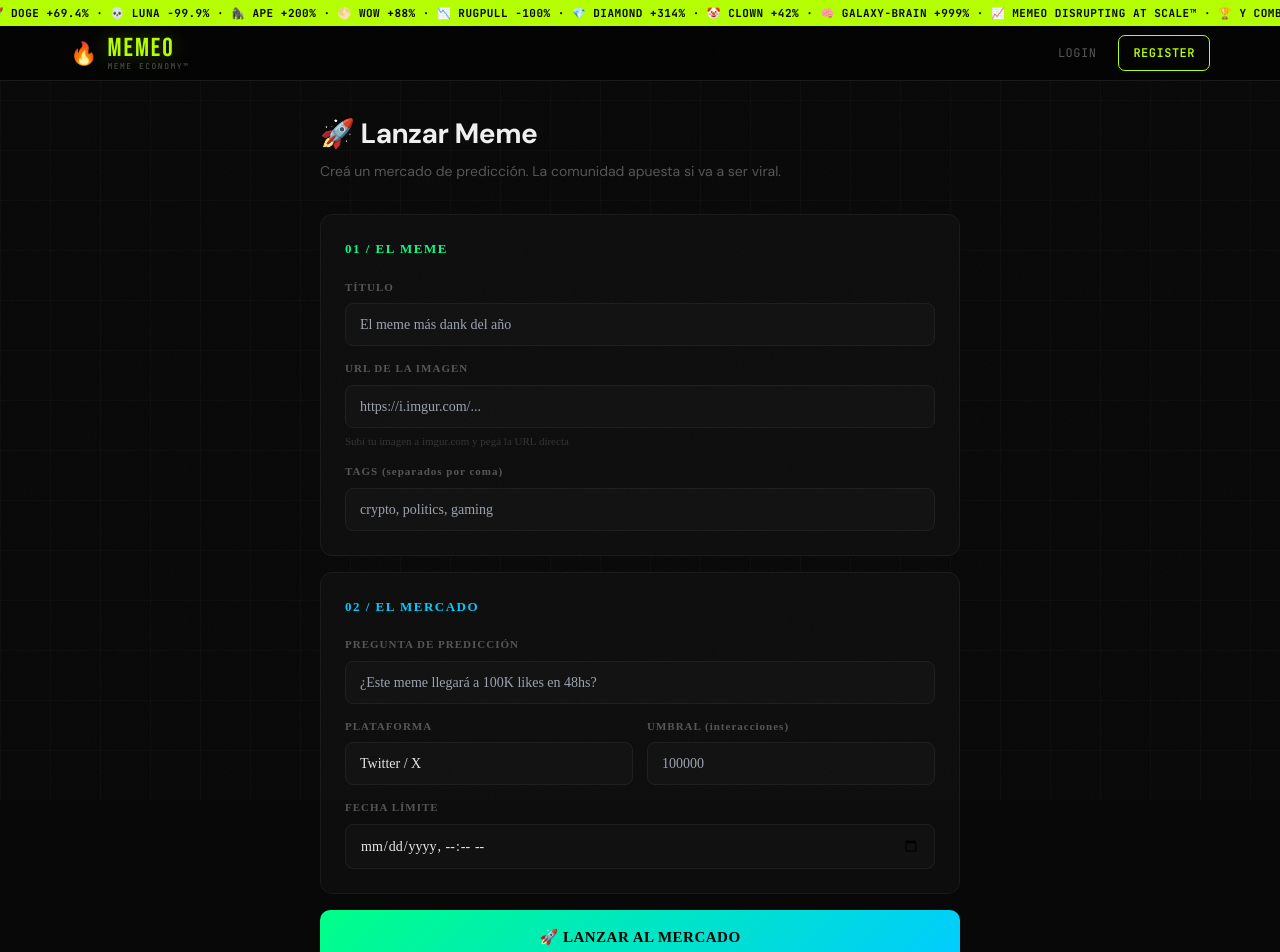
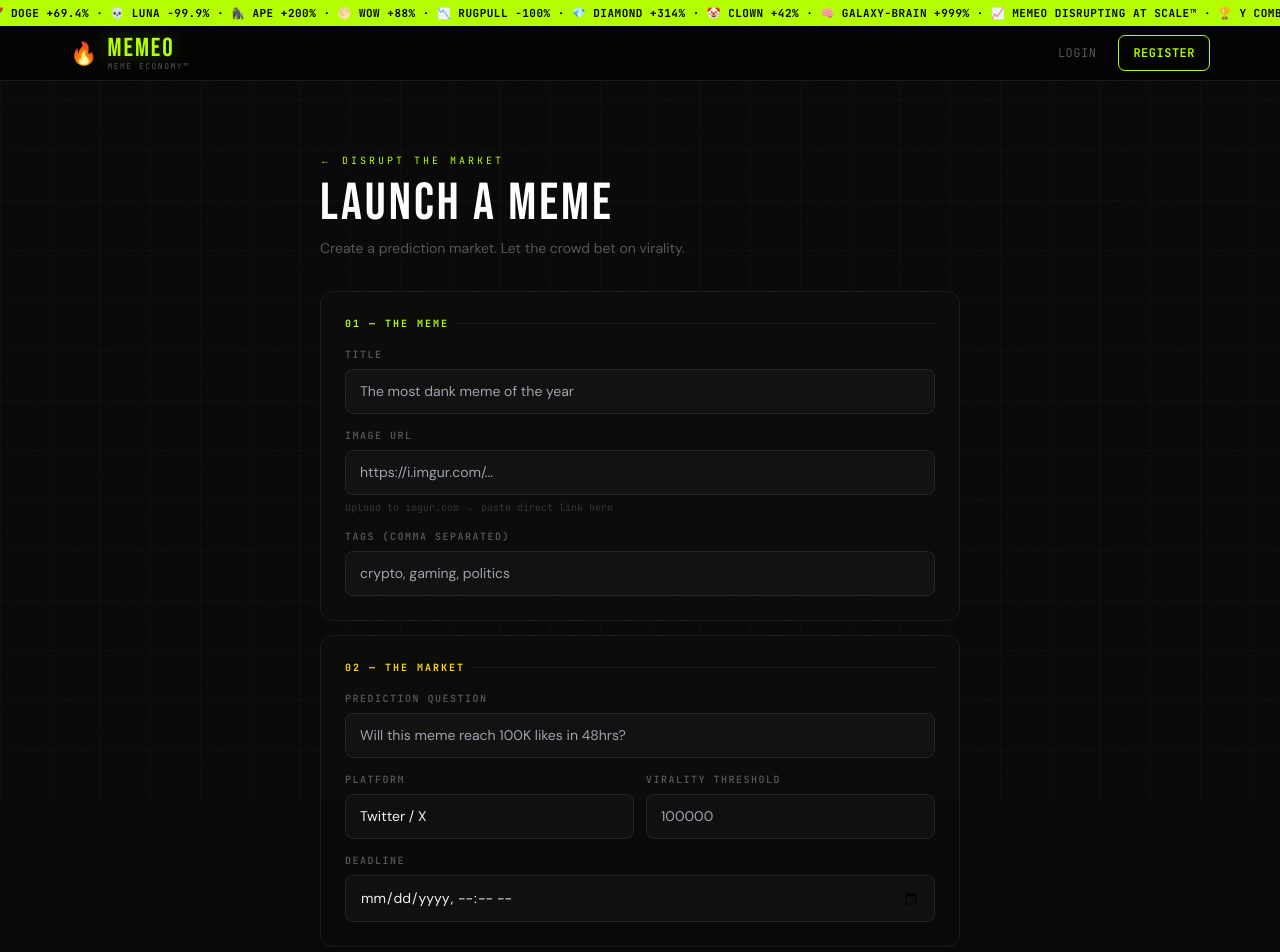
Before and after one commit to sinpeloshi/MemeStreet, a Next.js app: page /create in a window 1280 px wide. Shown: the top 952 px of the page. Built offline with nearby package versions, Linux system fonts and the light colour scheme; no server answers.

Commit message:
Actualizar page.js

```diff
--- a/src/app/create/page.js
+++ b/src/app/create/page.js
@@ -12,9 +12,8 @@ export default function CreatePage() {
   const [loading, setLoading] = useState(false)
   const router = useRouter()
 
-  const handleSubmit = async () => {
-    setLoading(true)
-    setError('')
+  const submit = async () => {
+    setLoading(true); setError('')
     const res = await fetch('/api/memes', {
       method: 'POST',
       headers: { 'Content-Type': 'application/json' },
@@ -29,192 +28,169 @@ export default function CreatePage() {
     router.push(`/market/${data.market.id}`)
   }
 
-  const sectionStyle = {
-    background: '#0d0d0d',
-    border: '1px solid #1a1a1a',
+  const panel = {
+    background: 'var(--surface)',
+    border: '1px solid var(--border)',
     borderRadius: '12px',
     padding: '24px',
-    marginBottom: '16px',
-  }
-
-  const labelStyle = {
-    display: 'block',
-    fontSize: '11px',
-    fontWeight: 600,
-    color: '#555',
-    marginBottom: '8px',
-    fontFamily: 'IBM Plex Mono',
-    letterSpacing: '1px',
-  }
-
-  const inputStyle = {
-    width: '100%',
-    background: '#111',
-    border: '1px solid #1e1e1e',
-    borderRadius: '8px',
-    padding: '10px 14px',
-    color: '#e8e8e8',
-    fontSize: '14px',
-    outline: 'none',
-    fontFamily: 'Syne',
-    boxSizing: 'border-box',
+    marginBottom: '14px',
   }
 
   return (
-    <div style={{ maxWidth: '640px', margin: '0 auto' }}>
-      <div style={{ marginBottom: '32px' }}>
-        <h1 style={{ fontSize: '28px', fontWeight: 800, letterSpacing: '-0.5px', margin: 0 }}>
-          🚀 Lanzar Meme
+    <div style={{ maxWidth: '680px', margin: '0 auto', padding: '0 20px 40px' }}>
+      {/* Header */}
+      <div style={{ padding: '40px 0 32px' }}>
+        <div style={{
+          fontFamily: 'JetBrains Mono',
+          fontSize: '10px',
+          color: 'var(--lime)',
+          letterSpacing: '3px',
+          marginBottom: '10px',
+        }}>
+          ← DISRUPT THE MARKET
+        </div>
+        <h1 style={{
+          fontFamily: 'Bebas Neue',
+          fontSize: '52px',
+          letterSpacing: '3px',
+          lineHeight: 1,
+          color: '#fff',
+        }}>
+          LAUNCH A MEME
         </h1>
-        <p style={{ color: '#555', marginTop: '6px', fontSize: '14px' }}>
-          Creá un mercado de predicción. La comunidad apuesta si va a ser viral.
+        <p style={{ color: 'var(--muted)', fontSize: '14px', marginTop: '8px' }}>
+          Create a prediction market. Let the crowd bet on virality.
         </p>
       </div>
 
       {error && (
         <div style={{
-          background: 'rgba(255,59,59,0.1)',
-          border: '1px solid rgba(255,59,59,0.3)',
-          color: '#ff3b3b',
+          background: 'var(--red-dim)',
+          border: '1px solid rgba(255,45,85,0.3)',
+          color: 'var(--red)',
           padding: '12px 16px',
           borderRadius: '8px',
           fontSize: '13px',
           marginBottom: '16px',
         }}>
-          {error}
+          ⚠ {error}
         </div>
       )}
 
-      {/* Section 1: Meme */}
-      <div style={sectionStyle}>
-        <h2 style={{ fontSize: '13px', fontWeight: 700, color: '#00ff88', letterSpacing: '1.5px', marginBottom: '20px', fontFamily: 'IBM Plex Mono' }}>
-          01 / EL MEME
-        </h2>
-
-        <div style={{ marginBottom: '14px' }}>
-          <label style={labelStyle}>TÍTULO</label>
-          <input
-            type="text"
-            value={form.title}
-            onChange={e => setForm({ ...form, title: e.target.value })}
-            placeholder="El meme más dank del año"
-            style={inputStyle}
-          />
+      {/* Panel 1 */}
+      <div style={panel}>
+        <div className="section-head" style={{ color: 'var(--lime)', fontSize: '10px' }}>
+          01 — THE MEME
         </div>
 
-        <div style={{ marginBottom: '14px' }}>
-          <label style={labelStyle}>URL DE LA IMAGEN</label>
-          <input
-            type="url"
-            value={form.imageUrl}
+        <div style={{ display: 'flex', flexDirection: 'column', gap: '14px' }}>
+          <div>
+            <label className="field-label">TITLE</label>
+            <input type="text" value={form.title}
+              onChange={e => setForm({ ...form, title: e.target.value })}
+              placeholder="The most dank meme of the year" className="inp" />
+          </div>
+
+          <div>
+            <label className="field-label">IMAGE URL</label>
+            <input type="url" value={form.imageUrl}
               onChange={e => setForm({ ...form, imageUrl: e.target.value })}
               onBlur={() => form.imageUrl && setPreview(true)}
-            placeholder="https://i.imgur.com/..."
-            style={inputStyle}
-          />
-          <p style={{ fontSize: '11px', color: '#333', marginTop: '5px', fontFamily: 'IBM Plex Mono' }}>
-            Subí tu imagen a imgur.com y pegá la URL directa
+              placeholder="https://i.imgur.com/..." className="inp" />
+            <p style={{ fontFamily: 'JetBrains Mono', fontSize: '10px', color: 'var(--muted2)', marginTop: '5px' }}>
+              Upload to imgur.com → paste direct link here
             </p>
           </div>
 
           {preview && form.imageUrl && (
-          <div style={{ borderRadius: '8px', overflow: 'hidden', height: '200px', marginBottom: '14px', background: '#111' }}>
-            <img
-              src={form.imageUrl}
-              alt="preview"
+            <div style={{
+              borderRadius: '8px',
+              overflow: 'hidden',
+              height: '200px',
+              background: '#080808',
+              border: '1px solid var(--border)',
+            }}>
+              <img src={form.imageUrl} alt="preview"
                 style={{ width: '100%', height: '100%', objectFit: 'contain' }}
-              onError={() => setPreview(false)}
-            />
+                onError={() => setPreview(false)} />
             </div>
           )}
 
           <div>
-          <label style={labelStyle}>TAGS (separados por coma)</label>
-          <input
-            type="text"
-            value={form.tags}
+            <label className="field-label">TAGS (comma separated)</label>
+            <input type="text" value={form.tags}
               onChange={e => setForm({ ...form, tags: e.target.value })}
-            placeholder="crypto, politics, gaming"
-            style={inputStyle}
-          />
+              placeholder="crypto, gaming, politics" className="inp" />
+          </div>
         </div>
       </div>
 
-      {/* Section 2: Market */}
-      <div style={sectionStyle}>
-        <h2 style={{ fontSize: '13px', fontWeight: 700, color: '#00ccff', letterSpacing: '1.5px', marginBottom: '20px', fontFamily: 'IBM Plex Mono' }}>
-          02 / EL MERCADO
-        </h2>
-
-        <div style={{ marginBottom: '14px' }}>
-          <label style={labelStyle}>PREGUNTA DE PREDICCIÓN</label>
-          <input
-            type="text"
-            value={form.question}
-            onChange={e => setForm({ ...form, question: e.target.value })}
-            placeholder="¿Este meme llegará a 100K likes en 48hs?"
-            style={inputStyle}
-          />
+      {/* Panel 2 */}
+      <div style={panel}>
+        <div className="section-head" style={{ color: 'var(--gold)', fontSize: '10px' }}>
+          02 — THE MARKET
         </div>
 
-        <div style={{ display: 'grid', gridTemplateColumns: '1fr 1fr', gap: '14px', marginBottom: '14px' }}>
+        <div style={{ display: 'flex', flexDirection: 'column', gap: '14px' }}>
           <div>
-            <label style={labelStyle}>PLATAFORMA</label>
-            <select
-              value={form.platform}
+            <label className="field-label">PREDICTION QUESTION</label>
+            <input type="text" value={form.question}
+              onChange={e => setForm({ ...form, question: e.target.value })}
+              placeholder="Will this meme reach 100K likes in 48hrs?" className="inp" />
+          </div>
+
+          <div style={{ display: 'grid', gridTemplateColumns: '1fr 1fr', gap: '12px' }}>
+            <div>
+              <label className="field-label">PLATFORM</label>
+              <select value={form.platform}
                 onChange={e => setForm({ ...form, platform: e.target.value })}
-              style={{ ...inputStyle, appearance: 'none' }}
-            >
+                className="inp">
                 <option value="twitter">Twitter / X</option>
                 <option value="reddit">Reddit</option>
                 <option value="tiktok">TikTok</option>
                 <option value="instagram">Instagram</option>
               </select>
             </div>
-
             <div>
-            <label style={labelStyle}>UMBRAL (interacciones)</label>
-            <input
-              type="number"
-              value={form.threshold}
+              <label className="field-label">VIRALITY THRESHOLD</label>
+              <input type="number" value={form.threshold}
                 onChange={e => setForm({ ...form, threshold: e.target.value })}
-              placeholder="100000"
-              style={inputStyle}
-            />
+                placeholder="100000" className="inp" />
             </div>
           </div>
 
           <div>
-          <label style={labelStyle}>FECHA LÍMITE</label>
-          <input
-            type="datetime-local"
-            value={form.deadline}
+            <label className="field-label">DEADLINE</label>
+            <input type="datetime-local" value={form.deadline}
               onChange={e => setForm({ ...form, deadline: e.target.value })}
               min={new Date().toISOString().slice(0, 16)}
-            style={inputStyle}
-          />
+              className="inp" />
+          </div>
         </div>
       </div>
 
-      <button
-        onClick={handleSubmit}
-        disabled={loading}
+      {/* Submit */}
+      <button onClick={submit} disabled={loading} className="btn-lime"
         style={{
           width: '100%',
-          background: loading ? '#1a1a1a' : 'linear-gradient(135deg, #00ff88, #00ccff)',
-          color: loading ? '#555' : '#000',
-          fontWeight: 800,
-          fontSize: '15px',
           padding: '16px',
           borderRadius: '10px',
-          border: 'none',
-          cursor: loading ? 'not-allowed' : 'pointer',
-          fontFamily: 'Syne',
-          letterSpacing: '0.5px',
-        }}
-      >
-        {loading ? '🚀 LANZANDO...' : '🚀 LANZAR AL MERCADO'}
+          fontSize: '16px',
+          letterSpacing: '1px',
+        }}>
+        {loading ? '🚀 LAUNCHING...' : '🚀 LAUNCH TO THE MARKET'}
       </button>
+
+      <p style={{
+        textAlign: 'center',
+        fontFamily: 'JetBrains Mono',
+        fontSize: '10px',
+        color: 'var(--muted2)',
+        marginTop: '16px',
+        letterSpacing: '1px',
+      }}>
+        THE MARKET DECIDES. NOT YOU. NOT US. THE MARKET.
+      </p>
     </div>
   )
 }
```
Lines whose indentation alone changed are shown as unchanged.
